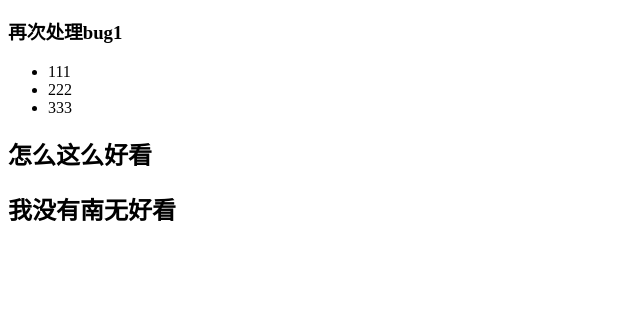
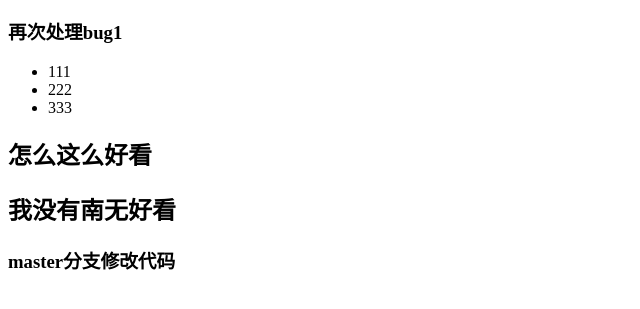
Before and after one commit to SuYi-alex/git-demo, a plain HTML site: page index.html in a window 1280 px wide. Shown: the part 127-436 px from the top of the page, without its empty margins (0-640 px from the left). Drawn offline with Linux system fonts and the light colour scheme.

Commit message:
主分支修改代码

```diff
--- a/index.html
+++ b/index.html
@@ -19,6 +19,7 @@
     </ul>
     <h2>怎么这么好看</h2>
     <h2>我没有南无好看</h2>
+    <h3>master分支修改代码</h3>
 </body>
 
 </html>
```
